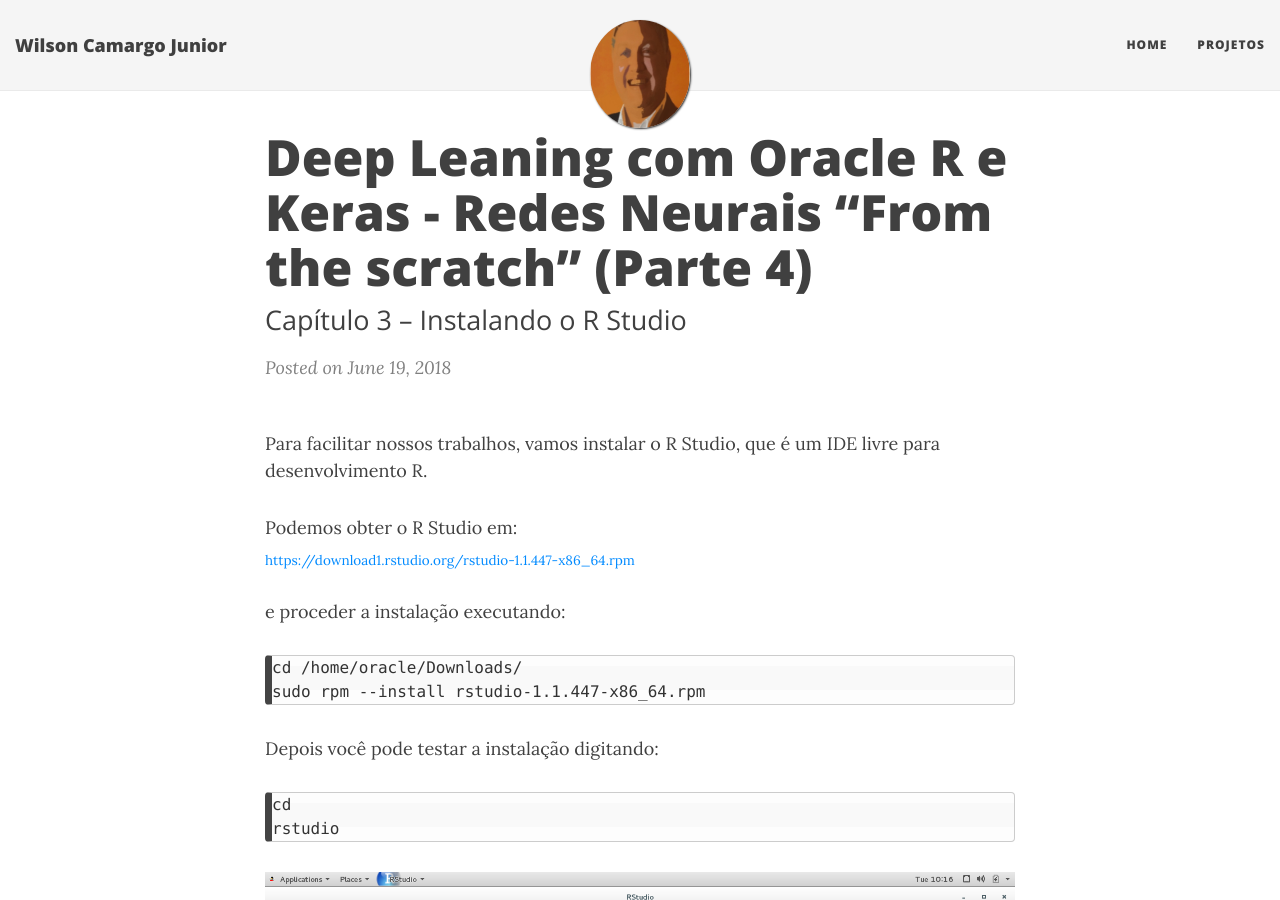
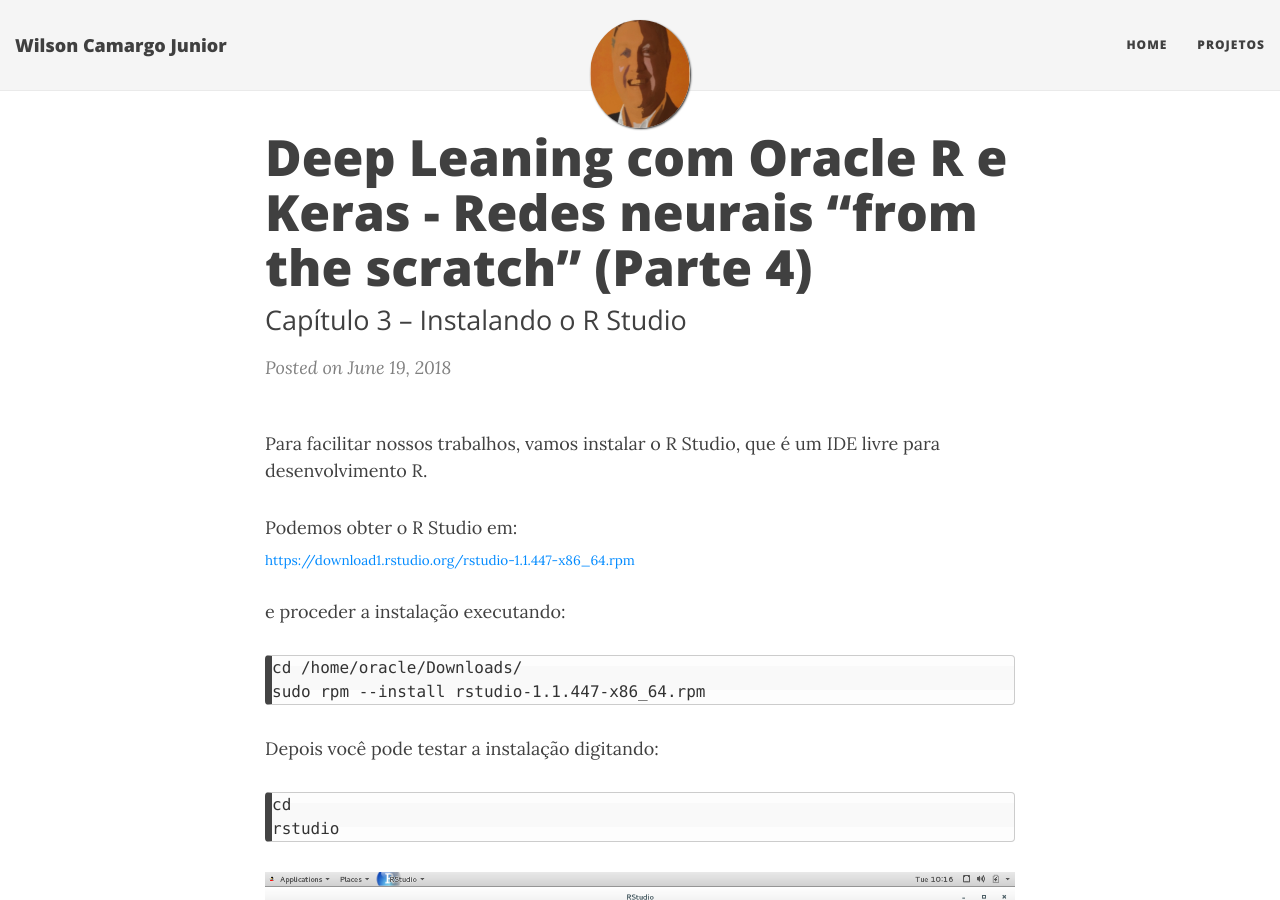
Before and after one commit to wilson-camargo-jr/teste, a Jekyll site: the page built from _posts/2018-06-19-ANN-ORE-P4.md, in a window 1280 px wide and 900 px high. Built offline with Jekyll 4.4.1, drawn with Linux system fonts in a browser that asks for light colours; nearby versions of some CDN libraries; comment, search, counter and statistics services are not loaded.

Commit message:
Update 2018-06-19-ANN-ORE-P4.md

```diff
--- a/_posts/2018-06-19-ANN-ORE-P4.md
+++ b/_posts/2018-06-19-ANN-ORE-P4.md
@@ -1,6 +1,6 @@
 ---
 layout: post
-title: Deep Leaning com Oracle R e Keras - Redes Neurais “From the scratch” (Parte 4)
+title: Deep Leaning com Oracle R e Keras - Redes neurais “from the scratch” (Parte 4)
 subtitle: Capítulo 3 – Instalando o R Studio
 ---
 
```
